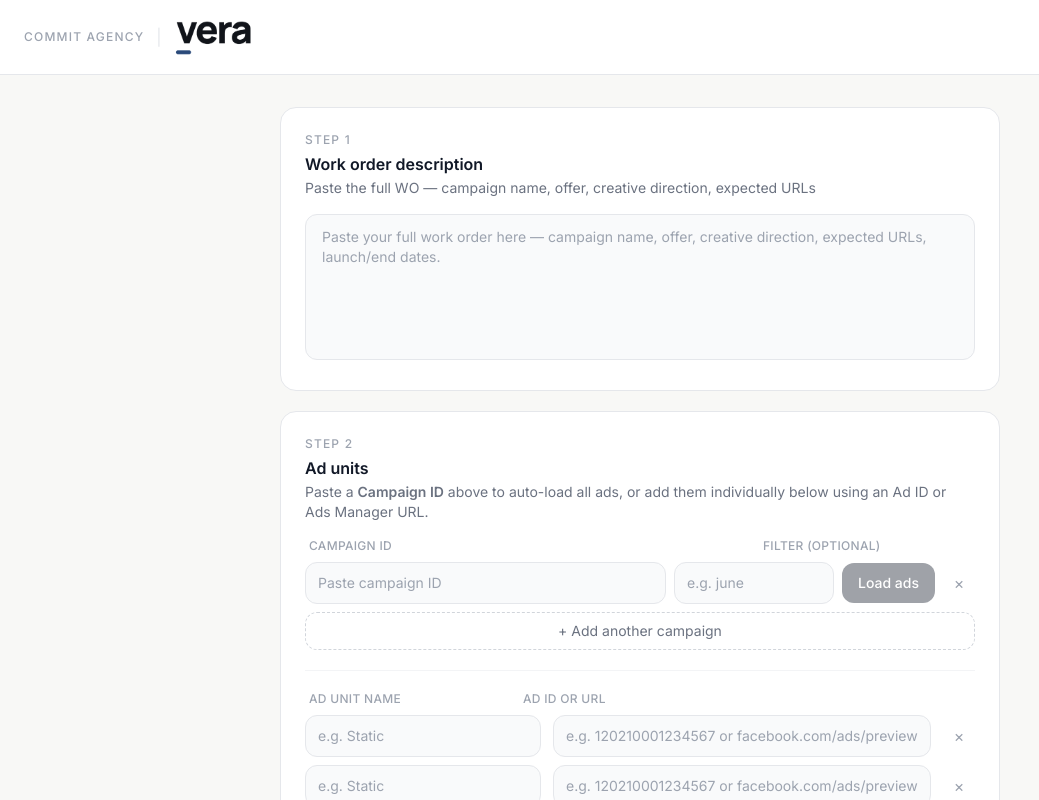
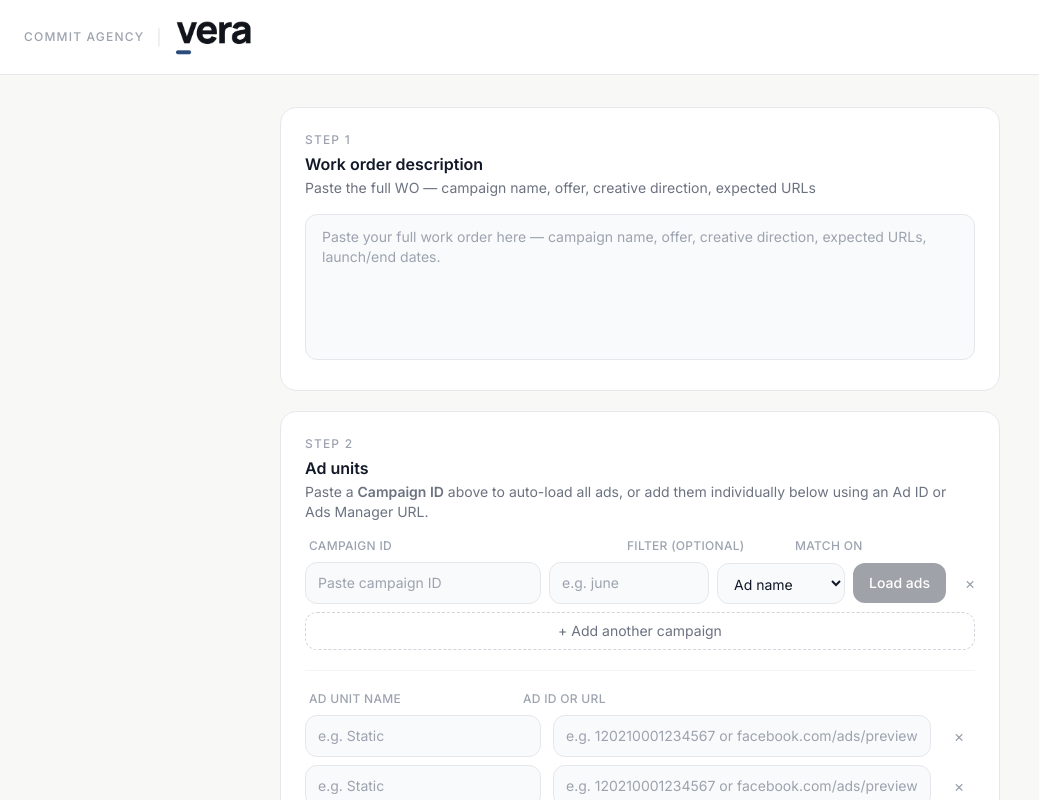
Before and after one commit to jruiz-oss/MetaPreviewQA, a Next.js app: page /qa in a window 1280 px wide. Shown: the top 800 px of the page, without its empty margins (0-1039 px from the left). Built offline with nearby package versions, Linux system fonts and the light colour scheme.

Commit message:
Add ad set name filtering option to campaign import

```diff
--- a/app/qa/page.tsx
+++ b/app/qa/page.tsx
@@ -206,34 +206,40 @@ export default function QAPage() {
   const [progress, setProgress] = useState<{ done: number; total: number }>({ done: 0, total: 0 });
 
   // Campaign import state — supports multiple campaigns
+  type FilterScope = "ad" | "adset" | "both";
   type CampaignRow = {
     id: string;
     campaignId: string;
     filter: string;
+    filterScope: FilterScope;
     loading: boolean;
     loaded: boolean;
     error: string;
   };
   const [campaigns, setCampaigns] = useState<CampaignRow[]>([
-    { id: "c1", campaignId: "", filter: "", loading: false, loaded: false, error: "" },
+    { id: "c1", campaignId: "", filter: "", filterScope: "ad", loading: false, loaded: false, error: "" },
   ]);
 
   function addCampaignRow() {
     setCampaigns((prev) => [
       ...prev,
-      { id: String(Date.now()), campaignId: "", filter: "", loading: false, loaded: false, error: "" },
+      { id: String(Date.now()), campaignId: "", filter: "", filterScope: "ad", loading: false, loaded: false, error: "" },
     ]);
   }
 
   function removeCampaignRow(id: string) {
     if (campaigns.length <= 1) {
-      setCampaigns([{ id: "c1", campaignId: "", filter: "", loading: false, loaded: false, error: "" }]);
+      setCampaigns([{ id: "c1", campaignId: "", filter: "", filterScope: "ad", loading: false, loaded: false, error: "" }]);
     } else {
       setCampaigns((prev) => prev.filter((c) => c.id !== id));
     }
   }
 
-  function updateCampaignRow(id: string, field: "campaignId" | "filter", value: string) {
+  function updateCampaignRow(
+    id: string,
+    field: "campaignId" | "filter" | "filterScope",
+    value: string
+  ) {
     setCampaigns((prev) =>
       prev.map((c) => (c.id === id ? { ...c, [field]: value, error: "", loaded: false } : c))
     );
@@ -396,16 +402,23 @@ export default function QAPage() {
       if (!res.ok) throw new Error(data.error ?? "Failed to load campaign ads");
 
       const keyword = row.filter.trim().toLowerCase();
+      const scope = row.filterScope;
       const filtered = keyword
-        ? data.ads.filter((ad: { id: string; name: string }) =>
-            ad.name.toLowerCase().includes(keyword)
-          )
+        ? data.ads.filter((ad: { id: string; name: string; adsetName?: string }) => {
+            const adMatch = ad.name.toLowerCase().includes(keyword);
+            const adsetMatch = (ad.adsetName ?? "").toLowerCase().includes(keyword);
+            if (scope === "ad") return adMatch;
+            if (scope === "adset") return adsetMatch;
+            return adMatch || adsetMatch;
+          })
         : data.ads;
 
       if (filtered.length === 0) {
+        const where =
+          scope === "ad" ? "ad name" : scope === "adset" ? "ad set name" : "ad or ad set name";
         throw new Error(
           keyword
-            ? `No ads matched "${row.filter.trim()}" — try a different keyword.`
+            ? `No ads matched "${row.filter.trim()}" in ${where} — try a different keyword or scope.`
             : "No ads found in this campaign."
         );
       }
@@ -562,7 +575,7 @@ export default function QAPage() {
       { id: "2", name: "", link: "" },
     ]);
     setCampaigns([
-      { id: "c1", campaignId: "", filter: "", loading: false, loaded: false, error: "" },
+      { id: "c1", campaignId: "", filter: "", filterScope: "ad", loading: false, loaded: false, error: "" },
     ]);
     setResult(null);
     setError("");
@@ -782,16 +795,17 @@ export default function QAPage() {
 
               {/* Campaign import — multi-campaign */}
               <div className="mb-5 pb-5 border-b border-gray-100 space-y-2">
-                <div className="grid grid-cols-[1fr_auto_auto_32px] gap-2 px-1 mb-1">
+                <div className="grid grid-cols-[1fr_auto_auto_auto_32px] gap-2 px-1 mb-1">
                   <span className="text-xs font-medium text-gray-400 uppercase tracking-wide">Campaign ID</span>
                   <span className="text-xs font-medium text-gray-400 uppercase tracking-wide w-40">Filter (optional)</span>
+                  <span className="text-xs font-medium text-gray-400 uppercase tracking-wide w-32">Match on</span>
                   <span />
                   <span />
                 </div>
 
                 {campaigns.map((row) => (
                   <div key={row.id} className="space-y-1">
-                    <div className="grid grid-cols-[1fr_auto_auto_32px] gap-2 items-center">
+                    <div className="grid grid-cols-[1fr_auto_auto_auto_32px] gap-2 items-center">
                       <input
                         type="text"
                         value={row.campaignId}
@@ -806,6 +820,15 @@ export default function QAPage() {
                         placeholder="e.g. june"
                         className="w-40 px-3 py-2.5 rounded-xl border border-gray-200 bg-gray-50 text-sm text-gray-900 placeholder-gray-400 focus:outline-none focus:ring-2 focus:ring-gray-900 focus:border-transparent"
                       />
+                      <select
+                        value={row.filterScope}
+                        onChange={(e) => updateCampaignRow(row.id, "filterScope", e.target.value)}
+                        className="w-32 px-3 py-2.5 rounded-xl border border-gray-200 bg-gray-50 text-sm text-gray-900 focus:outline-none focus:ring-2 focus:ring-gray-900 focus:border-transparent"
+                      >
+                        <option value="ad">Ad name</option>
+                        <option value="adset">Ad set name</option>
+                        <option value="both">Either</option>
+                      </select>
                       <button
                         onClick={() => loadFromCampaign(row.id)}
                         disabled={row.loading || row.loaded || !row.campaignId.trim()}
--- a/lib/meta-api.ts
+++ b/lib/meta-api.ts
@@ -3,6 +3,7 @@ const GRAPH_API = "https://graph.facebook.com/v23.0";
 export type CampaignAd = {
   id: string;
   name: string;
+  adsetName: string;
 };
 
 export type PlacementInfo = {
@@ -38,14 +39,14 @@ export async function fetchCampaignAdsList(
   accessToken: string
 ): Promise<{ ads: CampaignAd[]; error: string | null }> {
   let url: string | null =
-    `${GRAPH_API}/${campaignId}/ads?fields=id,name&limit=200&access_token=${accessToken}`;
+    `${GRAPH_API}/${campaignId}/ads?fields=id,name,adset{name}&limit=200&access_token=${accessToken}`;
   const ads: CampaignAd[] = [];
 
   try {
     for (let page = 0; url && page < MAX_AD_PAGES; page++) {
       const res: Response = await fetch(url, { signal: AbortSignal.timeout(10000) });
       const data: {
-        data?: { id: string; name: string }[];
+        data?: { id: string; name: string; adset?: { name?: string } }[];
         paging?: { next?: string };
         error?: { code?: number; message?: string };
       } = await res.json();
@@ -60,8 +61,12 @@ export async function fetchCampaignAdsList(
         return { ads: [], error: friendly };
       }
 
-      for (const ad of (data.data ?? []) as { id: string; name: string }[]) {
-        ads.push({ id: ad.id, name: ad.name });
+      for (const ad of (data.data ?? []) as {
+        id: string;
+        name: string;
+        adset?: { name?: string };
+      }[]) {
+        ads.push({ id: ad.id, name: ad.name, adsetName: ad.adset?.name ?? "" });
       }
 
       // Follow the cursor Meta returns; absent when there are no more pages.
```
